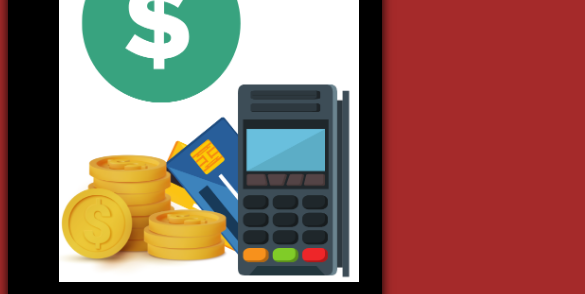
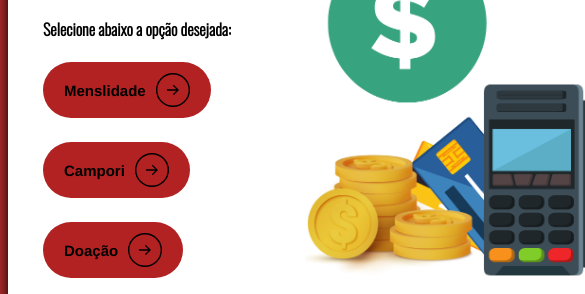
Before and after one commit to Ismael-Amorim/pagamentosValdenses, a plain HTML site: page index.html in a window 390 px wide. Shown: the part 304-598 px from the top of the page, 585 px wide, since content can reach past the window. Drawn offline with nearby package versions, Linux system fonts and the light colour scheme; a web font is replaced by a local one.

Commit message:
Update estilo.css

```diff
--- a/estilo.css
+++ b/estilo.css
@@ -16,7 +16,7 @@ a{
 
 
 div#interface{
-    width: auto;
+    width: 900px;
     background-color: white;
     margin: -20px auto 10px auto;
     box-shadow: 0px 0px 10px black;
@@ -126,8 +126,8 @@ button {
 @media only screen and (max-width: 600px)
 {
     div#interface{
-        width: auto;
-        background-color: black;
+        width: 600px;
+        background-color: white;
         margin: -20px auto 10px auto;
         box-shadow: 0px 0px 10px black;
         padding: 10px;
```
